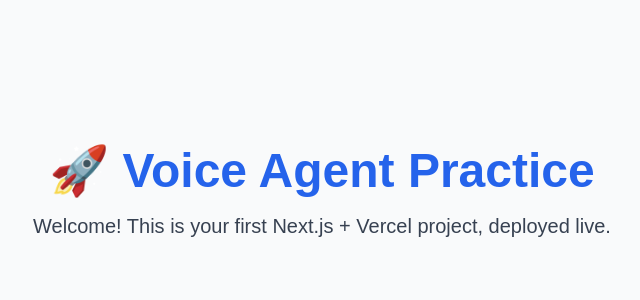
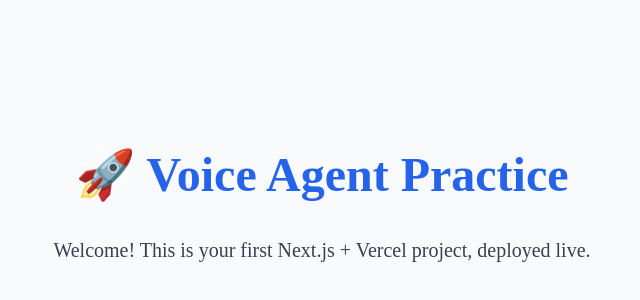
Before and after one commit to kwanafo/voice-agent-practice, a Next.js app: page / in a window 1280 px wide. Shown: the part 210-510 px from the top of the page, without its empty margins (318-958 px from the left). Built offline with nearby package versions, Linux system fonts and the light colour scheme.

Commit message:
Update layout.tsx

```diff
--- a/app/layout.tsx
+++ b/app/layout.tsx
@@ -1,32 +1,13 @@
-import type { Metadata } from "next";
-import { Geist, Geist_Mono } from "next/font/google";
-import "./globals.css";
-
-const geistSans = Geist({
-  variable: "--font-geist-sans",
-  subsets: ["latin"],
-});
-
-const geistMono = Geist_Mono({
-  variable: "--font-geist-mono",
-  subsets: ["latin"],
-});
-
-export const metadata: Metadata = {
-  title: "Create Next App",
-  description: "Generated by create next app",
-};
-
-export default function RootLayout({
+ export default function RootLayout({
   children,
-}: Readonly<{
-  children: React.ReactNode;
-}>) {
+}: {
+  children: React.ReactNode
+}) {
   return (
     <html lang="en">
-      <body className={`${geistSans.variable} ${geistMono.variable}`}>
+      <body>
         {children}
       </body>
     </html>
-  );
+  )
 }
```
